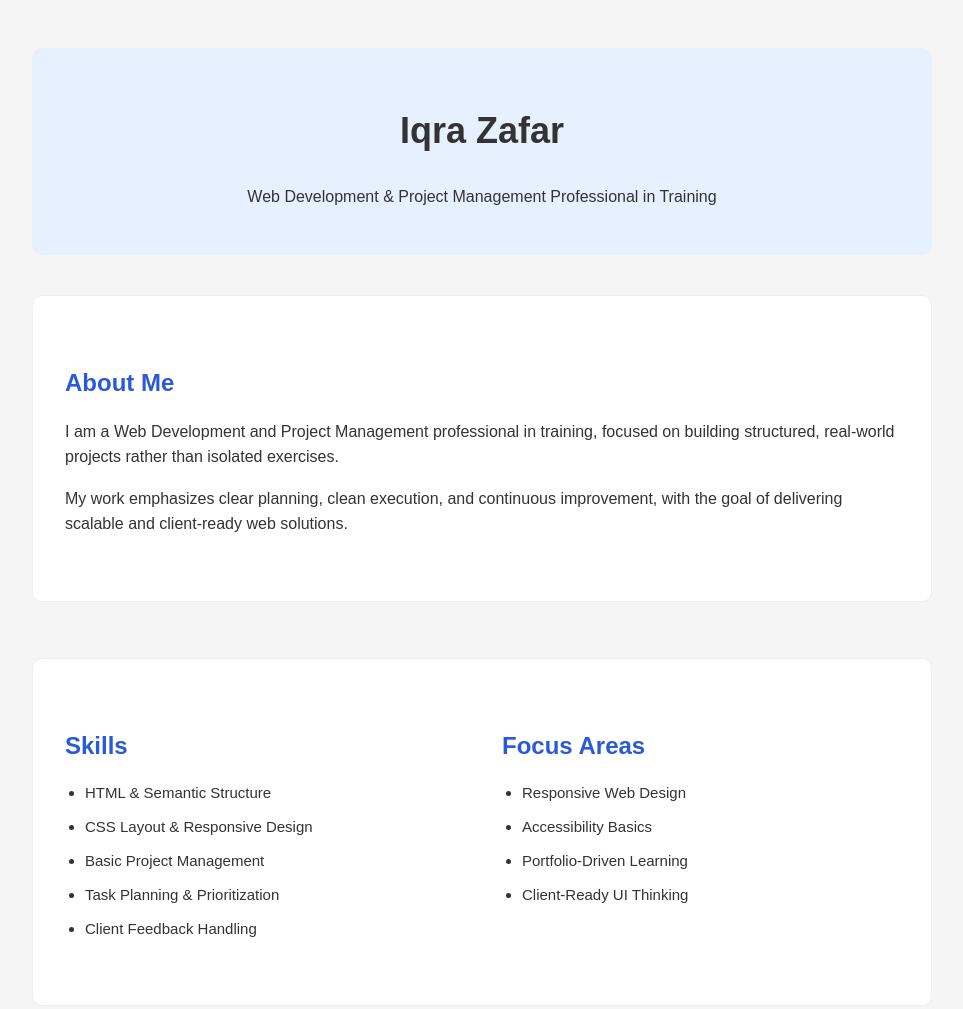
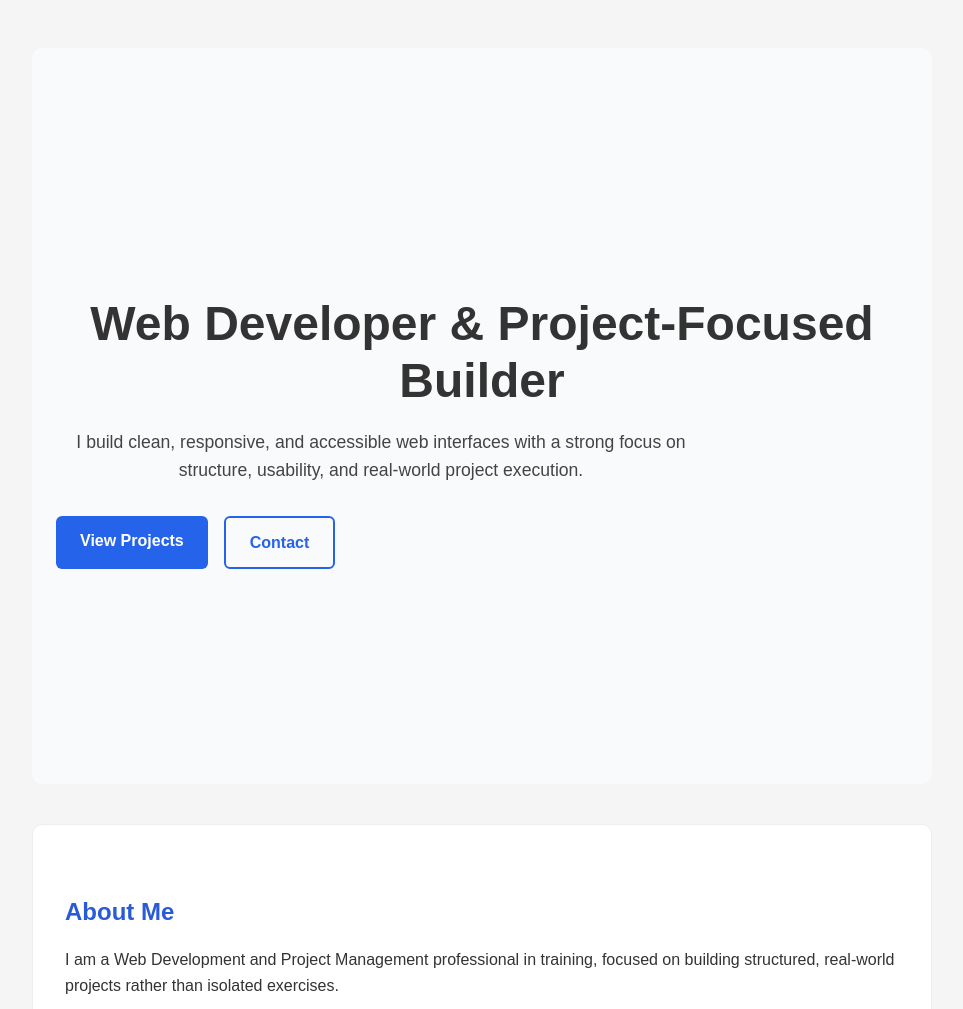
Before and after one commit to Iqrazafar0/portfolio-html-css, a plain HTML site: page index.html in a window 1280 px wide. Shown: the top 1009 px of the page, without its empty margins (158-1121 px from the left). Drawn offline with Linux system fonts and the light colour scheme.

Commit message:
Improve hero section layout and CTA clarity

```diff
--- a/index.html
+++ b/index.html
@@ -11,9 +11,19 @@
 <div class="page-wrapper">
     <div class="container">
 
-        <header>
-            <h1>Iqra Zafar</h1>
-            <p>Web Development & Project Management Professional in Training</p>
+        <header class="hero">
+            <div class="hero-content">
+                <h1>Web Developer & Project-Focused Builder</h1>
+            <p>
+                I build clean, responsive, and accessible web interfaces with a strong
+            focus on structure, usability, and real-world project execution.
+            </p>
+
+            <div class="hero-actions">
+                <a href="#projects" class="btn primary">View Projects</a>
+                <a href="#contact" class="btn secondary">Contact</a>
+            </div>
+            </div>
         </header>
 
         <main>
--- a/style.css
+++ b/style.css
@@ -135,6 +135,55 @@ footer {
     color: white;
     border-radius: 10px;
 }
+.hero {
+  min-height: 80vh;
+  display: flex;
+  align-items: center;
+  padding: 3rem 1.5rem;
+  background-color: #f9fafb;
+}
+
+.hero-content {
+  max-width: 900px;
+  margin: 0 auto;
+}
+
+.hero h1 {
+  font-size: clamp(2rem, 5vw, 3rem);
+  line-height: 1.2;
+  margin-bottom: 1rem;
+}
+
+.hero p {
+  font-size: 1.1rem;
+  max-width: 650px;
+  margin-bottom: 2rem;
+  color: #444;
+}
+
+.hero-actions {
+  display: flex;
+  gap: 1rem;
+  flex-wrap: wrap;
+}
+
+.btn {
+  padding: 0.75rem 1.5rem;
+  border-radius: 6px;
+  text-decoration: none;
+  font-weight: 600;
+}
+
+.btn.primary {
+  background-color: #2563eb;
+  color: #fff;
+}
+
+.btn.secondary {
+  border: 2px solid #2563eb;
+  color: #2563eb;
+}
+
 
 @media (max-width: 768px) {
     .two-column {
```
